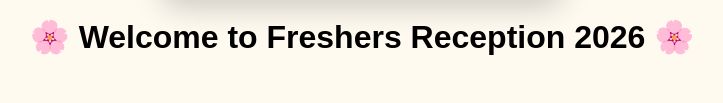
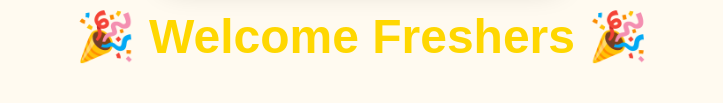
Before and after one commit to erebusarcanus-spec/freshers-reception, a plain HTML site: page index.html in a window 1280 px wide. Shown: the part 513-616 px from the top of the page, without its empty margins (278-1001 px from the left). Drawn offline with nearby package versions, Linux system fonts and the light colour scheme.

Commit message:
Update index.html

```diff
--- a/index.html
+++ b/index.html
@@ -32,7 +32,9 @@
 <body>
 
   <img src="photo.jpg" alt="Freshers Reception">
-  <h1>🌸 Welcome to Freshers Reception 2026 🌸</h1>
+  <h1 style="color: gold; font-size: 48px;">
+🎉 Welcome Freshers 🎉
+</h1>
 
   <script>
     const duration = 30 * 1000; // 30 seconds
```
